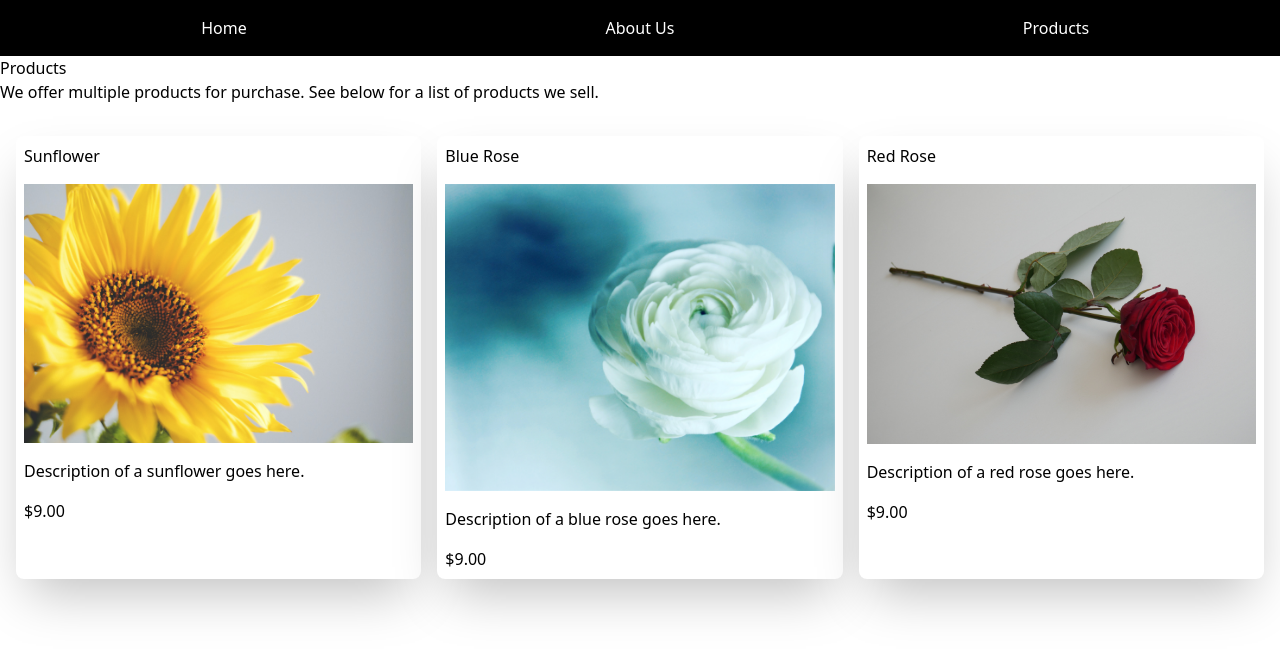
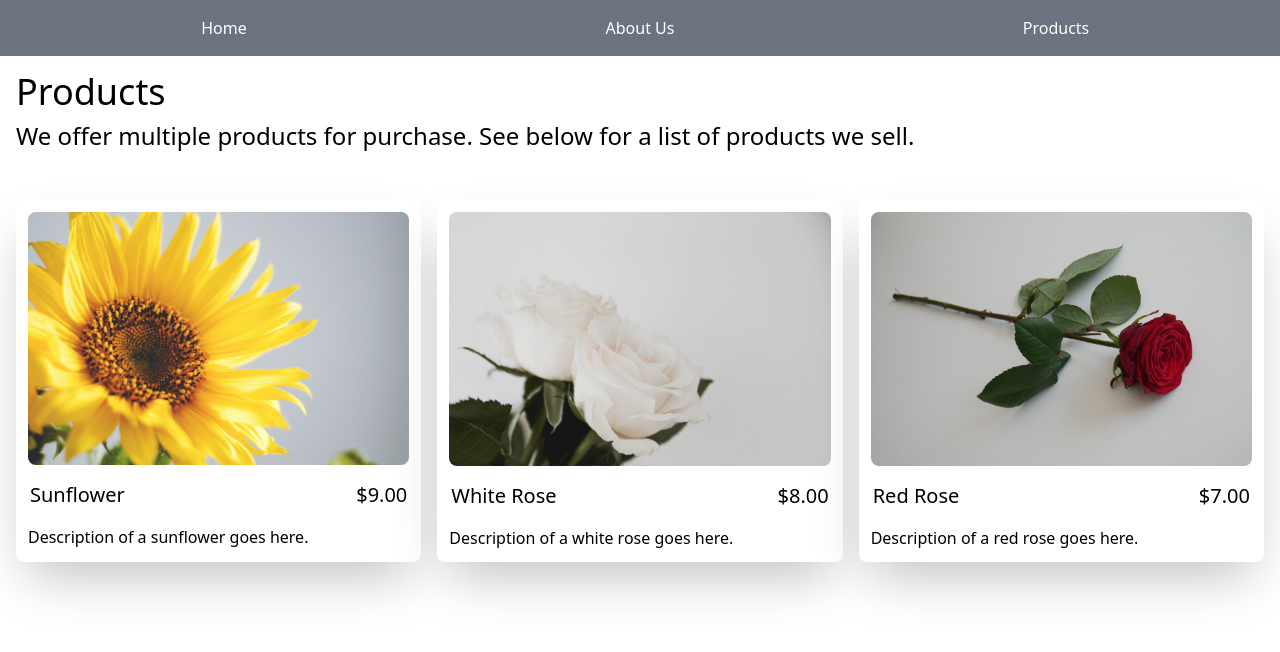
Before and after one commit to JordanTranchina/hw2, a plain HTML site: page products.html in a window 1280 px wide. Drawn offline with nearby package versions, Linux system fonts and the light colour scheme.

Commit message:
Completed Product

```diff
--- a/products.html
+++ b/products.html
@@ -10,7 +10,7 @@
 
 <body>
     <!-- NAVIGATION -->
-    <div title="navigation" class="flex p-4 bg-black text-white">
+    <div title="navigation" class="flex p-4 bg-gray-500 text-white">
         <p class="w-1/3 text-center"><a href="index.html">Home</a></p>
         <p class="w-1/3 text-center"><a href="about_us.html">About Us</a></p>
         <p class="w-1/3 text-center"><a href="products.html">Products</a></p>
@@ -18,33 +18,42 @@
     </div>
 
     <!-- HEADER -->
-    <h1>Products</h1>
-    <h2>We offer multiple products for purchase. See below for a list of products we sell.</h2>
+    <div title="Header" class="p-4 space-y-2">
+        <h1 class="text-4xl font-medium">Products</h1>
+        <h2 class="text-2xl font-light">We offer multiple products for purchase. See below for a list of products we
+            sell.</h2>
+    </div>
+
 
     <!-- PRODUCTS -->
     <div title="products" class="md:flex p-4 md:space-x-4">
 
-        <div id="sunflower" class="md:w-1/3 y-16 space-y-4 bg-white shadow-2xl rounded-lg p-2 my-4">
-            <p>Sunflower</p>
-            <img class="" src="/images/sunflower.jpg" alt="sunflower">
-            <div title="description">Description of a sunflower goes here.</div>
-            <div title="price">$9.00</div>
+        <div id="sunflower" class="md:w-1/3 y-16 space-y-4 bg-white shadow-2xl rounded-lg p-3 my-4">
+            <img class="rounded-lg h-41" src="/images/sunflower.jpg" alt="sunflower">
+            <div title="Name & Price" class="flex px-0.5">
+                <p class="w-3/4 text-xl font-medium">Sunflower</p>
+                <div title="price" class="w-1/4 text-right text-xl font-light">$9.00</div>
+            </div>
+            <div title="description" class="text-base font-normal">Description of a sunflower goes here.</div>
         </div>
 
-        <div id="blue rose" class="md:w-1/3 y-16 space-y-4 bg-white shadow-2xl rounded-lg p-2 my-4">
-            <p>Blue Rose</p>
-            <img class="" src="/images/rose_blue.jpg" alt="blue rose">
-            <div title="description">Description of a blue rose goes here.</div>
-            <div title="price">$9.00</div>
+        <div id="white rose" class="md:w-1/3 y-16 space-y-4 bg-white shadow-2xl rounded-lg p-3 my-4">
+            <img class="rounded-lg h-41" src="/images/rose_white.jpg" alt="white rose">
+            <div title="Name & Price" class="flex px-0.5">
+                <p class="w-3/4 text-xl font-medium">White Rose</p>
+                <div title="price" class="w-1/4 text-right text-xl font-light">$8.00</div>
+            </div>
+            <div title="description" class="text-base font-normal">Description of a white rose goes here.</div>
         </div>
 
-        <div id="red rose" class="md:w-1/3 y-16 space-y-4 bg-white shadow-2xl rounded-lg p-2 my-4">
-            <p>Red Rose</p>
-            <img class="" src="/images/rose_red.jpg" alt="red rose">
-            <div title="description">Description of a red rose goes here.</div>
-            <div title="price">$9.00</div>
+        <div id="red rose" class="md:w-1/3 y-16 space-y-4 bg-white shadow-2xl rounded-lg p-3 my-4">
+            <img class="rounded-lg h-41" src="/images/rose_red.jpg" alt="red rose">
+            <div title="Name & Price" class="flex px-0.5">
+                <p class="w-3/4 text-xl font-medium">Red Rose</p>
+                <div title="price" class="w-1/4 text-right text-xl font-light">$7.00</div>
+            </div>
+            <div title="description" class="text-base font-normal">Description of a red rose goes here.</div>
         </div>
-
 
     </div>
 </body>
```
Also changed, not shown: images/rose_blue.jpg (deleted), images/rose_white.jpg (added).
